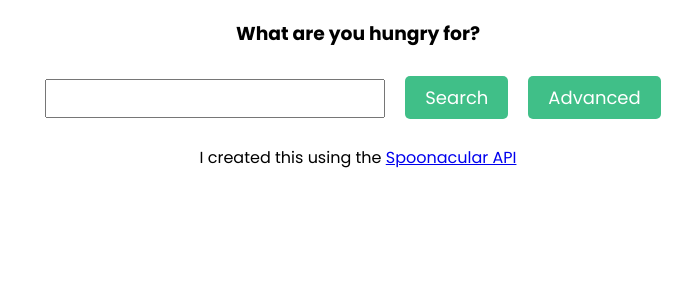
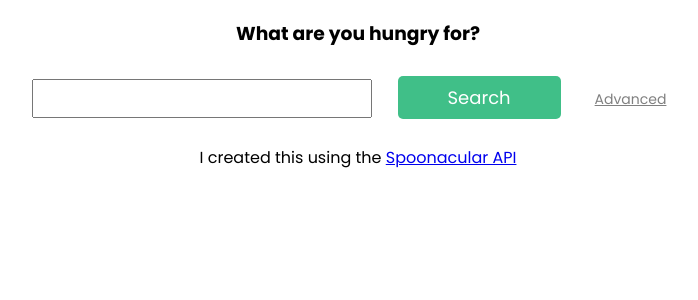
Before and after one commit to TobiasNorton/recipedia, a React (Create React App) app: page / in a window 1280 px wide. Shown: the top 300 px of the page, without its empty margins (282-980 px from the left). Built offline with nearby package versions, Linux system fonts and the light colour scheme.

Commit message:
Change advanced button to look like a link, add close icon to filters

```diff
--- a/public/index.html
+++ b/public/index.html
@@ -26,6 +26,14 @@
       rel="stylesheet"
     />
 
+    <link
+      rel="stylesheet"
+      href="https://use.fontawesome.com/releases/v5.7.2/css/all.css"
+      integrity="sha384-fnmOCqbTlWIlj8LyTjo7mOUStjsKC4pOpQbqyi7RrhN7udi9RwhKkMHpvLbHG9Sr"
+      crossorigin="anonymous"
+    />
+
+
     <title>React App</title>
   </head>
   <body>
--- a/src/components/advanced-search/index.jsx
+++ b/src/components/advanced-search/index.jsx
@@ -24,7 +24,7 @@ const AdvancedSearch = ({ onSubmit, backToSimpleSearch, handleKeywordChange, han
       <button className="search-button" type="submit">
         Search
       </button>
-      <button className="search-button" onClick={() => backToSimpleSearch()}>
+      <button className="advanced-button" onClick={() => backToSimpleSearch()}>
         Back to Search
       </button>
       <div className="advanced-options">
--- a/src/components/multi-select-checkbox/index.jsx
+++ b/src/components/multi-select-checkbox/index.jsx
@@ -24,7 +24,10 @@ const MultiSelectCheckbox = ({filterType, options, handleSelect}) => {
       <div className="multiselect-field" onClick={() => setDropdownIsOpen(!dropdownIsOpen)}>{selectedOptions.length > 0 ? (
         <div className="filters-container">{selectedOptions.map((option, index) => {
           return (
-            <div id={option} key={`input-${option}-${index}`} className="selected-option">{option}</div>
+            <div className="selected-option">
+              <div id={option} key={`input-${option}-${index}`}>{option}</div>
+              <button className="close"><i className="fas fa-times-circle"></i></button>
+            </div>
           )}
         )}
       </div>) : `Select ${filterType}...`}</div>
--- a/src/components/multi-select-checkbox/style.scss
+++ b/src/components/multi-select-checkbox/style.scss
@@ -21,6 +21,16 @@
         border: none;
         padding: 5px 10px;
         margin: 5px;
+        display: flex;
+        align-items: center;
+
+        .close {
+          background: none;
+          color: white;
+          border: none;
+          padding: 0;
+          margin-left: 10px;
+        }
       }
     }
   }
--- a/src/pages/home/index.jsx
+++ b/src/pages/home/index.jsx
@@ -116,7 +116,7 @@ const Home = () => {
                       <button className="search-button" type="submit">
                         Search
                       </button>
-                      <button className="search-button" onClick={() => setToAdvancedSearch()}>
+                      <button className="advanced-button" onClick={() => setToAdvancedSearch()}>
                         Advanced
                       </button>
                     </form>
--- a/src/pages/home/style.scss
+++ b/src/pages/home/style.scss
@@ -5,6 +5,7 @@
 
     .text-field {
       font-family: 'Poppins', sans-serif;
+      min-width: 240px;
       padding: 5px 10px;
       font-size: 16px;
       margin-right: 10px;
@@ -15,10 +16,28 @@
       background-color: hsl(154, 50%, 50%);
       color: white;
       font-size: 18px;
-      padding: 8px 20px;
+      padding: 8px 50px;
       border: none;
       border-radius: 5px;
-      margin: 10px;
+      margin: 10px 10px 10px 16px;
+    }
+
+    .advanced-button {
+      font-family: 'Poppins', sans-serif;
+      background: none;
+      color: grey;
+      font-size: 14px;
+      padding: 6px 8px;
+      line-height: 14px;
+      border: none;
+      border-radius: 5px;
+      margin: 10px 10px 10px 16px;
+      text-decoration: underline;
+    }
+
+    .search-button,
+    .advanced-button:hover {
+      cursor: pointer;
     }
   }
 
```
